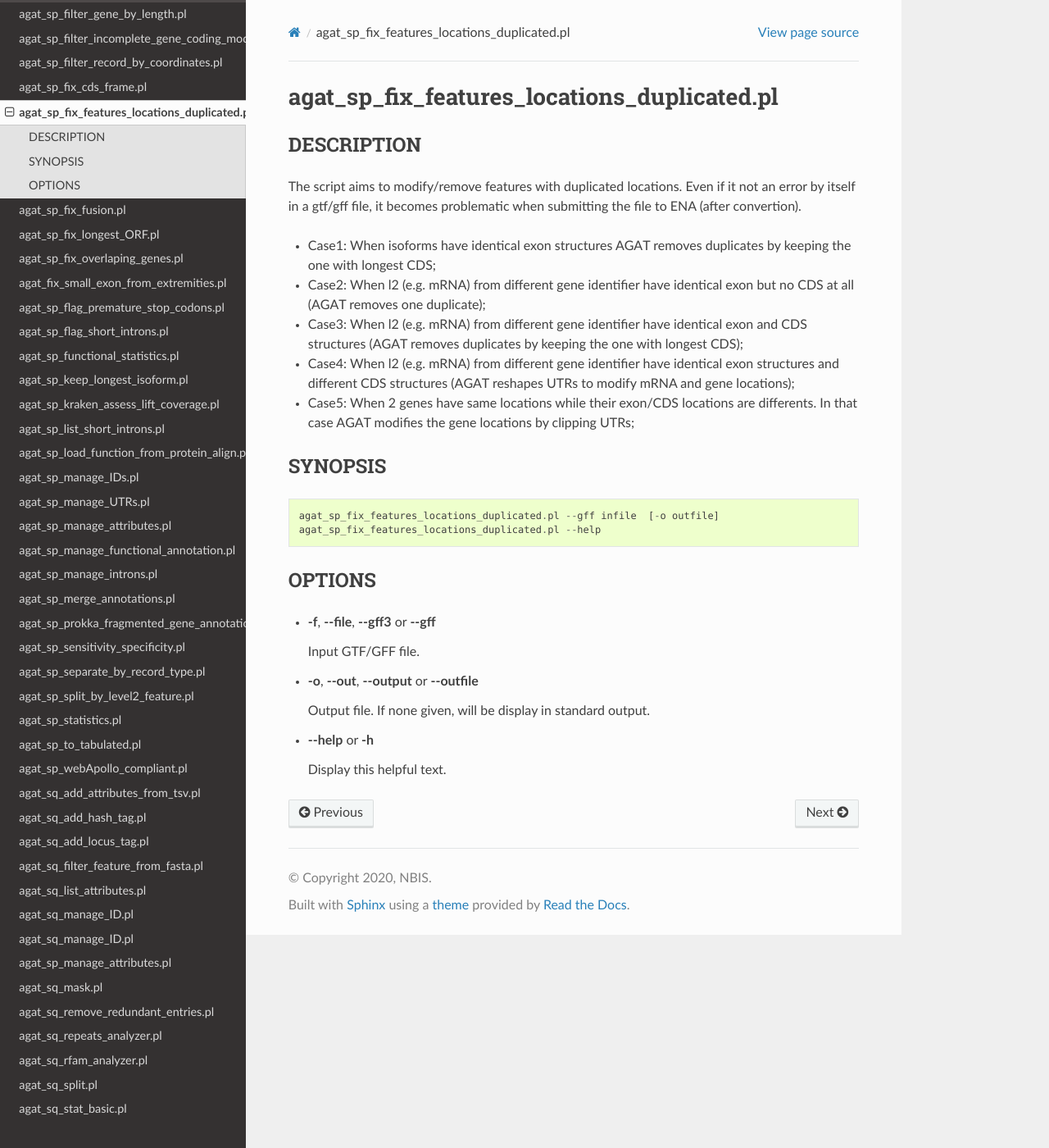
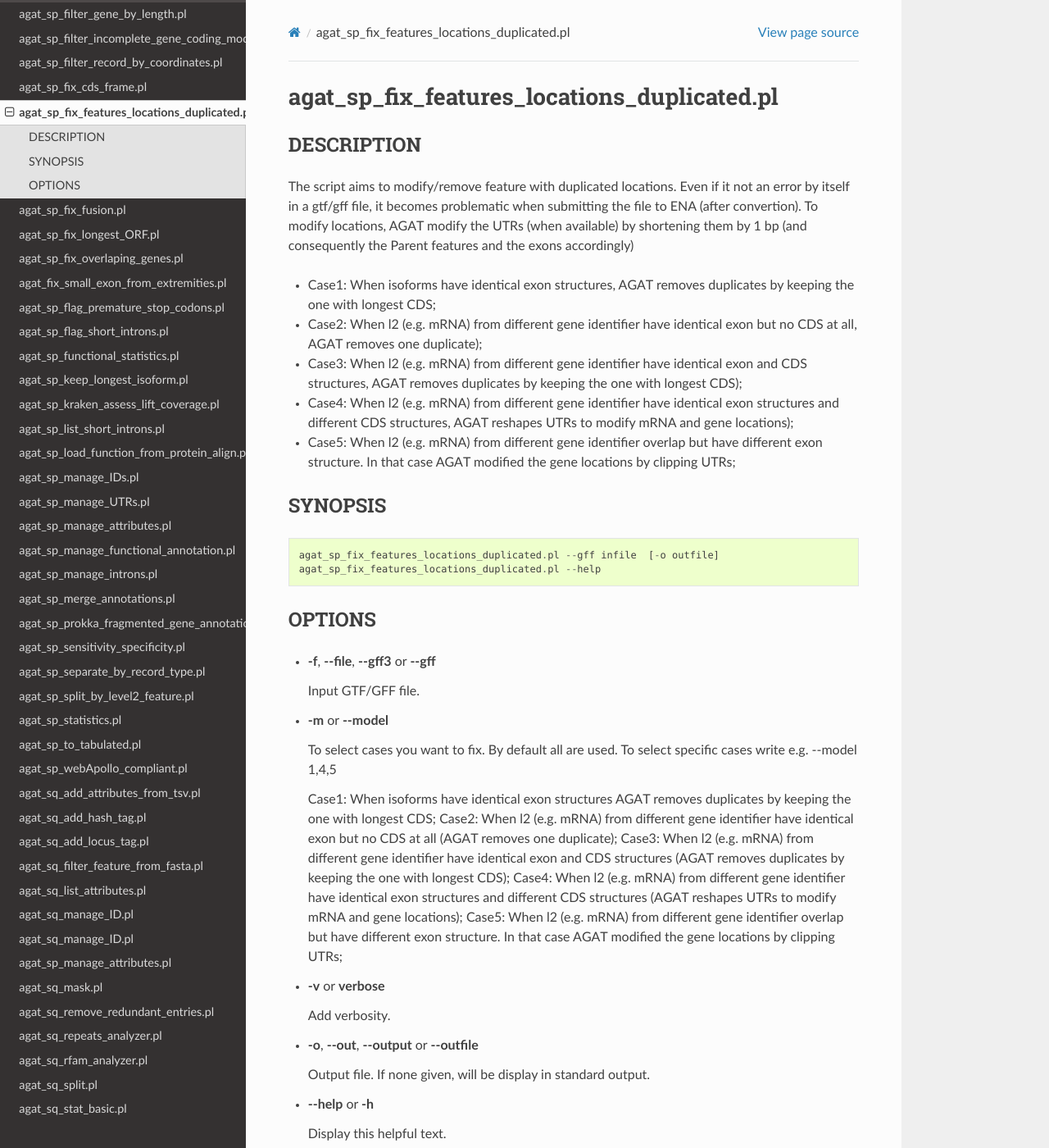
Before and after one commit to NBISweden/AGAT, a Sphinx documentation site: the page built from docs/tools/agat_sp_fix_features_locations_duplicated.md, in a window 1280 px wide and 1400 px high. Shown: the whole window at 82% size. Built offline with Sphinx 7.4.7 and the Read the Docs theme 2.0.0, drawn with Linux system fonts in a browser that asks for light colours; pages that are not in the unit, such as notebooks, are missing from menus.

Commit message:
fix 47bis (#204)
* fix fix_features_locations_duplicated: case with no UTR was problematic: simplify by skrinking UTR by 1 to modify location, and inform user when it is not possible. update doc

```diff
--- a/docs/tools/agat_sp_fix_features_locations_duplicated.md
+++ b/docs/tools/agat_sp_fix_features_locations_duplicated.md
@@ -2,15 +2,16 @@
 
 ## DESCRIPTION
 
-The script aims to modify/remove features with duplicated locations. Even if it
+The script aims to modify/remove feature with duplicated locations. Even if it
 not an error by itself in a gtf/gff file, it becomes problematic when submitting
 the file to ENA (after convertion).
+To modify locations, AGAT modify the UTRs (when available) by shortening them by 1 bp (and consequently the Parent features and the exons accordingly)
 
-* Case1: When isoforms have identical exon structures AGAT removes duplicates by keeping the one with longest CDS;
-* Case2: When l2 (e.g. mRNA) from different gene identifier have identical exon but no CDS at all (AGAT removes one duplicate);
-* Case3: When l2 (e.g. mRNA) from different gene identifier have identical exon and CDS structures (AGAT removes duplicates by keeping the one with longest CDS);
-* Case4: When l2 (e.g. mRNA) from different gene identifier have identical exon structures and different CDS structures (AGAT reshapes UTRs to modify mRNA and gene locations);
-* Case5: When 2 genes have same locations while their exon/CDS locations are differents. In that case AGAT modifies the gene locations by clipping UTRs;
+* Case1: When isoforms have identical exon structures, AGAT removes duplicates by keeping the one with longest CDS;
+* Case2: When l2 (e.g. mRNA) from different gene identifier have identical exon but no CDS at all, AGAT removes one duplicate);
+* Case3: When l2 (e.g. mRNA) from different gene identifier have identical exon and CDS structures, AGAT removes duplicates by keeping the one with longest CDS);
+* Case4: When l2 (e.g. mRNA) from different gene identifier have identical exon structures and different CDS structures, AGAT reshapes UTRs to modify mRNA and gene locations);
+* Case5: When l2 (e.g. mRNA) from different gene identifier overlap but have different exon structure. In that case AGAT modified the gene locations by clipping UTRs;
 
 
 ## SYNOPSIS
@@ -26,6 +27,21 @@ agat_sp_fix_features_locations_duplicated.pl --help
 
     Input GTF/GFF file.
 
+- **-m** or **--model**
+
+    To select cases you want to fix. By default all are used.
+    To select specific cases write e.g. --model 1,4,5
+
+    Case1: When isoforms have identical exon structures AGAT removes duplicates by keeping the one with longest CDS;
+    Case2: When l2 (e.g. mRNA) from different gene identifier have identical exon but no CDS at all (AGAT removes one duplicate);
+    Case3: When l2 (e.g. mRNA) from different gene identifier have identical exon and CDS structures (AGAT removes duplicates by keeping the one with longest CDS);
+    Case4: When l2 (e.g. mRNA) from different gene identifier have identical exon structures and different CDS structures (AGAT reshapes UTRs to modify mRNA and gene locations);
+    Case5: When l2 (e.g. mRNA) from different gene identifier overlap but have different exon structure. In that case AGAT modified the gene locations by clipping UTRs;
+
+- **-v** or **verbose**
+
+    Add verbosity.
+
 - **-o**, **--out**, **--output** or **--outfile**
 
     Output file. If none given, will be display in standard output.
```
Also changed, not shown: 6 other files.
